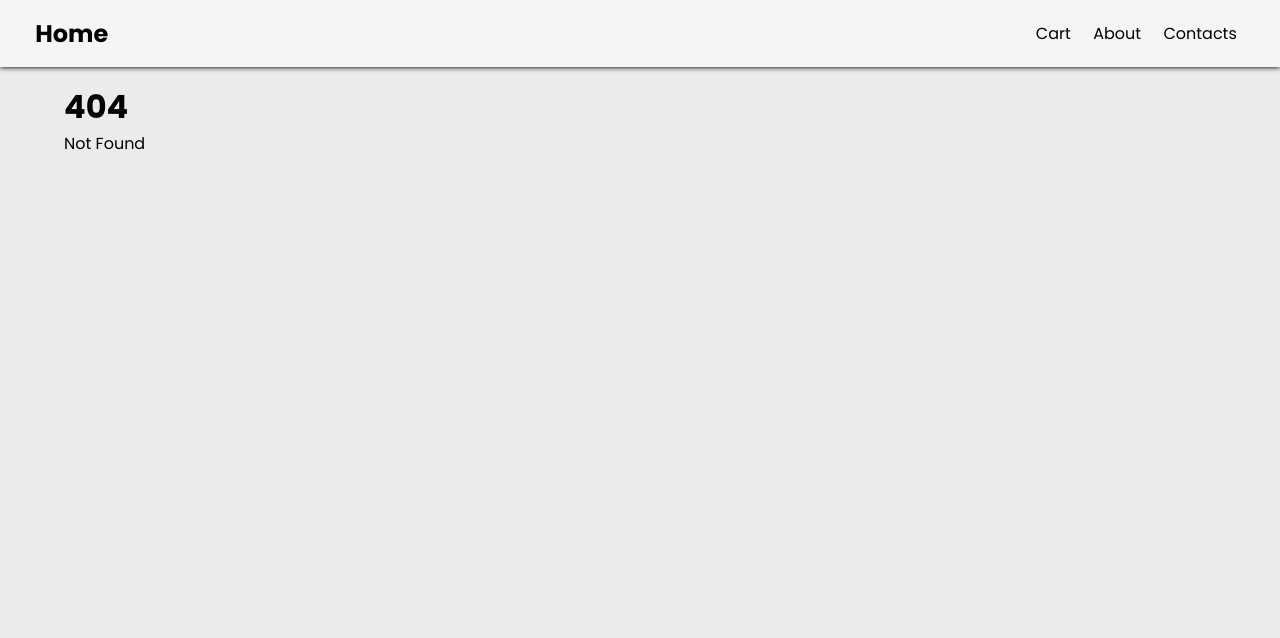
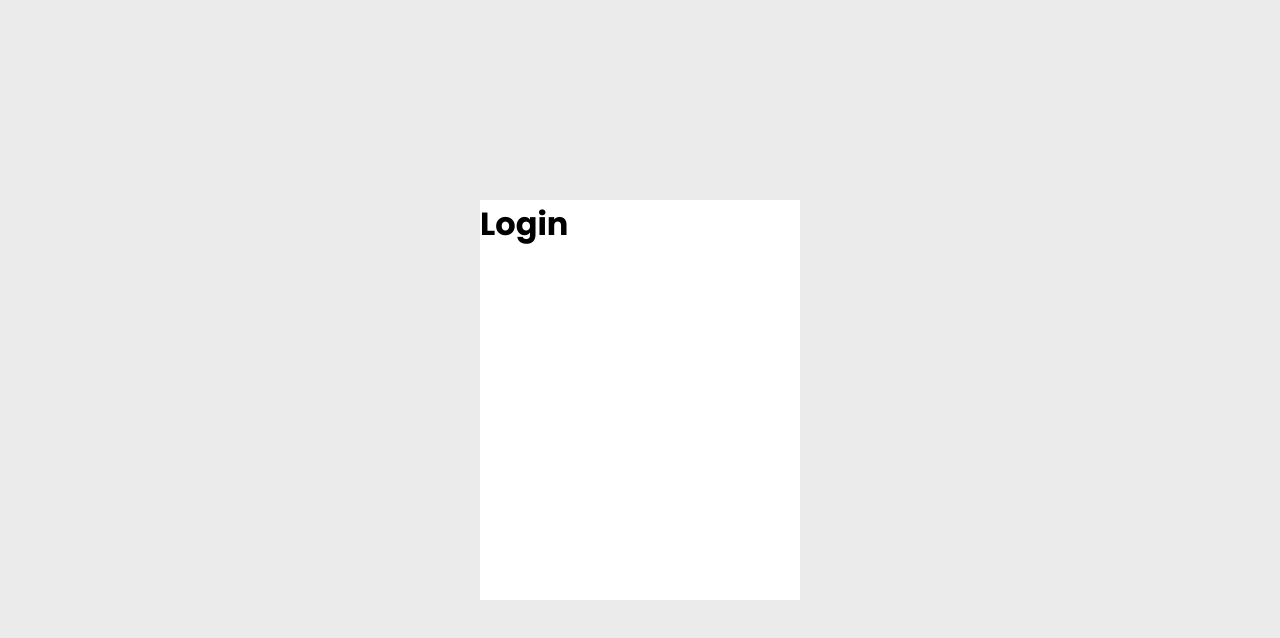
Before and after one commit to shahanashri/clg_proj, a SvelteKit app: page /login in a window 1280 px wide. Before the commit this address had no page. Shown: the top 638 px of the page. Built offline with nearby package versions, Linux system fonts and the light colour scheme.

Commit message:
Added blank page for login

```diff
--- a/src/routes/+layout.svelte
+++ b/src/routes/(admin)/login/+layout.svelte
@@ -1,9 +1,7 @@
 <script lang="ts">
-	import NavBar from '../components/NavBar.svelte';
-	import '../global.css';
+	import '../../../global.css';
 </script>
 
-<NavBar />
 <div class="app">
 	<slot />
 </div>
@@ -11,7 +9,8 @@
 <style>
 	.app {
 		width: 90%;
+		height: 100vh;
 		margin: auto;
-		margin-top: 1rem;
+		display: flex;
 	}
 </style>
--- /dev/null
+++ b/src/routes/(admin)/login/+page.svelte
@@ -0,0 +1,17 @@
+<script lang="ts">
+	import { fade } from 'svelte/transition';
+</script>
+
+<div class="login" in:fade={{ duration: 500, delay: 500 }} out:fade={{ duration: 500 }}>
+	<h1>Login</h1>
+</div>
+
+<style>
+	.login {
+		margin: auto;
+		align-items: center;
+		height: 50vh;
+		width: 25vw;
+		background: white;
+	}
+</style>
--- /dev/null
+++ b/src/routes/(user)/+layout.svelte
@@ -0,0 +1,17 @@
+<script lang="ts">
+	import NavBar from '../../components/NavBar.svelte';
+	import '../../global.css';
+</script>
+
+<NavBar />
+<div class="app">
+	<slot />
+</div>
+
+<style>
+	.app {
+		width: 90%;
+		margin: auto;
+		margin-top: 1rem;
+	}
+</style>
--- a/src/routes/+page.svelte
+++ b/src/routes/(user)/+page.svelte
@@ -1,8 +1,7 @@
 <script lang="ts">
 	import { fade } from 'svelte/transition';
-	import FoodCard from '../components/FoodCard.svelte';
-	import FoodsGrid from '../components/FoodsGrid.svelte';
-	import { getBreakfastMenu, getDinnerMenu, getLunchMenu, getSnacksMenu } from '../foods';
+	import FoodsGrid from '../../components/FoodsGrid.svelte';
+	import { getBreakfastMenu, getDinnerMenu, getLunchMenu, getSnacksMenu } from '../../foods';
 
 	let count = 0;
 
--- a/src/routes/cart/+page.svelte
+++ b/src/routes/(user)/cart/+page.svelte
@@ -1,8 +1,8 @@
 <script lang="ts">
 	import { fade } from 'svelte/transition';
-	import CartItem from '../../components/CartItem.svelte';
-	import { cart } from '../../components/stores';
-	import { foods } from '../../foods';
+	import CartItem from '../../../components/CartItem.svelte';
+	import { cart } from '../../../components/stores';
+	import { foods } from '../../../foods';
 
 	const getKeys = Object.keys as <T extends object>(obj: T) => Array<keyof T>;
 	let order_ids: number[];
```
Also changed, not shown: src/routes/(user)/about/+page.svelte (renamed from src/routes/about/+page.svelte), src/routes/(user)/contacts/+page.svelte (renamed from src/routes/contacts/+page.svelte).
